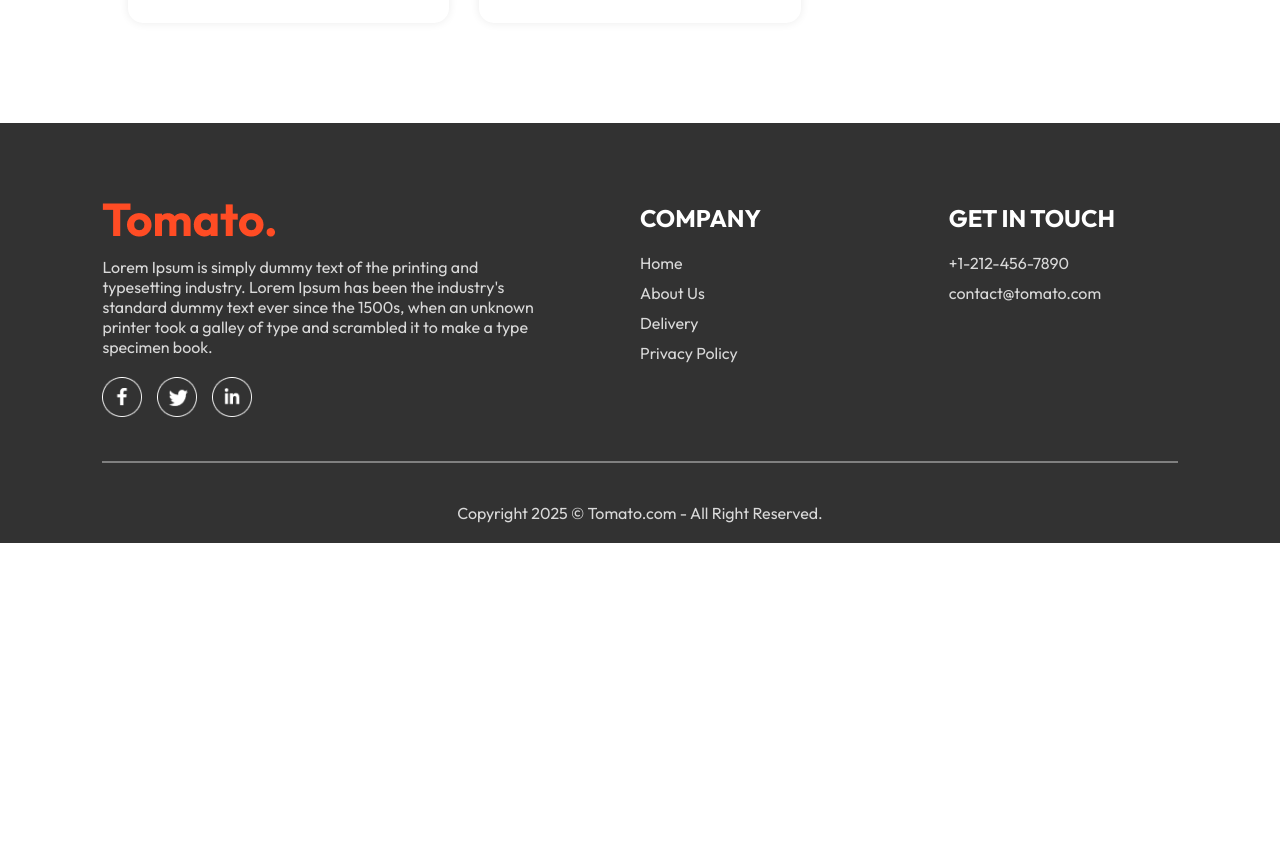
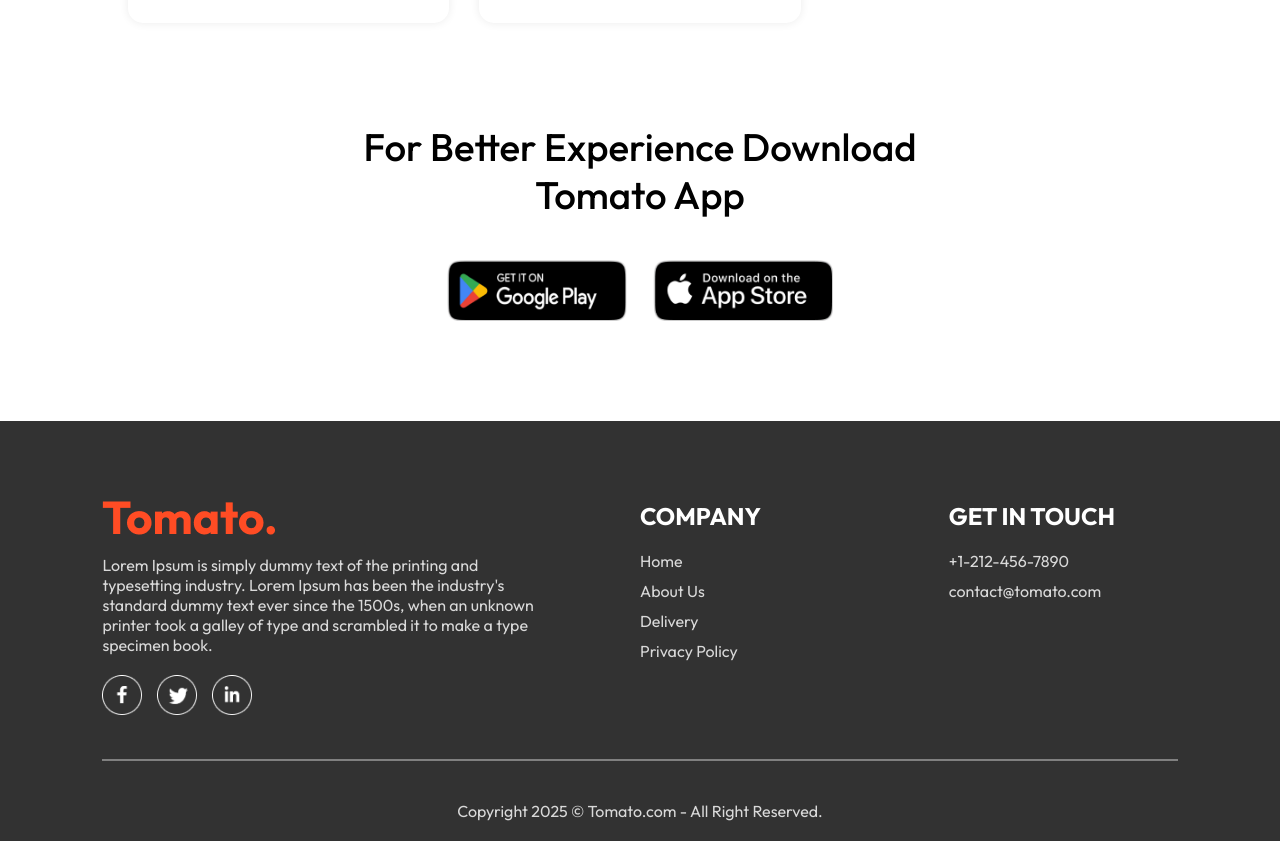
Before and after one commit to Neeldey2003/Food-del, a React (Vite) app in the folder frontend/: page / in a window 1280 px wide. Shown: the part 5980-6821 px from the top of the page. Before the commit the page ends 6523 px from the top, so only its background shows below. Built offline with nearby package versions, Linux system fonts and the light colour scheme.

Commit message:
now i make a footer

```diff
--- /dev/null
+++ b/frontend/src/components/AppDownload/AppDownload.css
@@ -0,0 +1,24 @@
+.app-download{
+    margin: auto auto;
+    margin-top: 100px;
+    font-size: max(3vw,20px);
+    text-align: center;
+    font-weight: 500;
+}
+.app-download-platforms{
+    display: flex;
+    justify-content: center;
+    gap: max(2vw , 10px);
+    margin-top: 40px;
+
+}
+
+.app-download-platforms img{
+    width: max(30vw,120px);
+    max-width: 180px;
+    transition: 0.5s;
+    cursor: pointer;
+}
+.app-download-platforms img:hover{
+    transform: scale(1.05);
+}
--- /dev/null
+++ b/frontend/src/components/AppDownload/AppDownload.jsx
@@ -0,0 +1,17 @@
+import React from 'react'
+import './AppDownload.css'
+import { assets } from '../../assets/assets'
+
+const AppDownload = () => {
+  return (
+    <div className='app-download' id='app-download'>
+      <p>For Better Experience Download <br /> Tomato App</p>
+      <div className='app-download-platforms'>
+        <img src={assets.play_store} alt="Play Store" />
+        <img src={assets.app_store} alt="App Store" />
+      </div>
+    </div>
+  )
+}
+
+export default AppDownload
--- a/frontend/src/pages/Home/Home.jsx
+++ b/frontend/src/pages/Home/Home.jsx
@@ -2,6 +2,7 @@
 import Header from "../../components/Header/Header";
 import ExploreMenu from "../../components/ExploreMenu/ExploreMenu";
 import FoodDisplay from "../../components/FoodDisplay/FoodDisplay";
+import AppDownload from "../../components/AppDownload/AppDownload";
 const Home = () => {
   const [category, setCategory] = useState("All");
   return (
@@ -9,6 +10,7 @@
       <Header />
       <ExploreMenu category={category} setCategory={setCategory} />
       <FoodDisplay category = {category}/>
+      <AppDownload/>
     </div>
   );
 };
```
